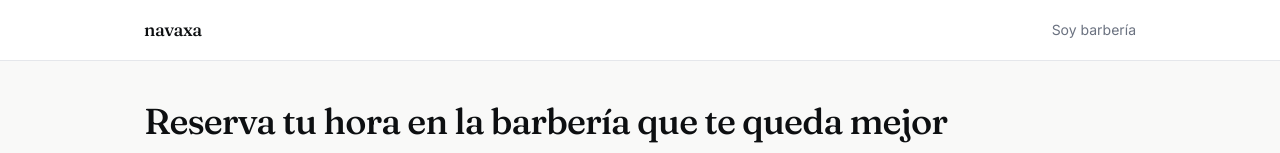
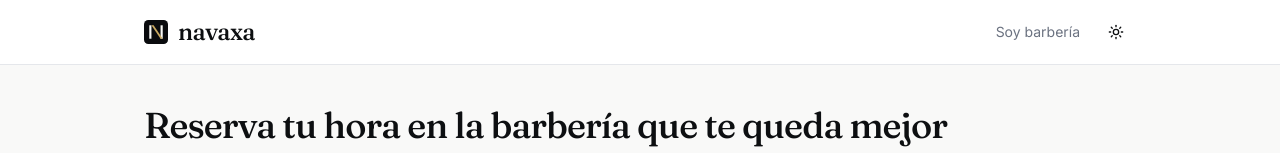
Before and after one commit to tomasvergaraj/navaxa, a Next.js app in the folder apps/web/: page /reservar in a window 1280 px wide. Shown: the top 153 px of the page. Built offline with nearby package versions, Linux system fonts and the light colour scheme; no server answers; the database is empty.

Commit message:
Polish (impeccable) páginas nuevas: marketplace /reservar usa el componente Logo real (marca+wordmark) en vez de un wordmark de texto suelto + ThemeToggle (paridad con landing), focus-visible en tarjetas para teclado; toggle de estado de producto con foco visible/hover/cursor

```diff
--- a/apps/web/app/reservar/page.tsx
+++ b/apps/web/app/reservar/page.tsx
@@ -1,8 +1,10 @@
 import Link from "next/link";
 import Image from "next/image";
-import { MapPin, Search, Star, Scissors } from "lucide-react";
+import { MapPin, Search, Scissors } from "lucide-react";
 import { prisma } from "@navaxa/db";
+import { Logo } from "@navaxa/ui";
 import { Stars } from "@/components/ui/stars";
+import { ThemeToggle } from "@/components/theme-toggle";
 
 export const revalidate = 300; // ISR 5 min: directorio no cambia por request
 
@@ -121,16 +123,19 @@ export default async function MarketplacePage({ searchParams }: { searchParams:
       />
 
       <nav className="border-b border-border bg-card">
-        <div className="mx-auto flex max-w-5xl items-center justify-between px-4 py-4">
-          <Link href="/" className="font-display text-lg font-medium tracking-tight">
-            navaxa
+        <div className="mx-auto flex h-16 max-w-5xl items-center justify-between px-4">
+          <Link href="/" aria-label="navaxa — inicio" className="shrink-0 rounded-md focus-visible:outline-none focus-visible:ring-2 focus-visible:ring-ring focus-visible:ring-offset-2 focus-visible:ring-offset-card">
+            <Logo size={24} />
           </Link>
-          <Link
-            href="/login"
-            className="text-sm text-muted-foreground transition-colors hover:text-foreground"
-          >
-            Soy barbería
-          </Link>
+          <div className="flex items-center gap-1">
+            <Link
+              href="/login"
+              className="rounded-md px-3 py-2 text-sm text-muted-foreground transition-colors hover:text-foreground"
+            >
+              Soy barbería
+            </Link>
+            <ThemeToggle />
+          </div>
         </div>
       </nav>
 
@@ -205,7 +210,7 @@ export default async function MarketplacePage({ searchParams }: { searchParams:
                 <li key={t.slug}>
                   <Link
                     href={`/reservar/${t.slug}`}
-                    className="group flex h-full flex-col rounded-lg border border-border bg-card p-5 transition-colors hover:border-foreground/20"
+                    className="group flex h-full flex-col rounded-lg border border-border bg-card p-5 transition-colors hover:border-foreground/20 focus-visible:outline-none focus-visible:ring-2 focus-visible:ring-ring focus-visible:ring-offset-2 focus-visible:ring-offset-muted"
                   >
                     <div className="flex items-center gap-3">
                       {t.logoUrl ? (
--- a/apps/web/components/products/products-manager.tsx
+++ b/apps/web/components/products/products-manager.tsx
@@ -257,6 +257,7 @@ export function ProductsManager({ products }: { products: Product[] }) {
                           onClick={() => toggleActive(p)}
                           disabled={busyId === p.id}
                           title={p.active ? "Clic para desactivar" : "Clic para activar"}
+                          className="rounded-full transition-opacity hover:opacity-80 focus-visible:outline-none focus-visible:ring-2 focus-visible:ring-ring focus-visible:ring-offset-2 disabled:opacity-50"
                         >
                           <Badge variant={p.active ? "success" : "outline"}>
                             {p.active ? "Activo" : "Inactivo"}
```
